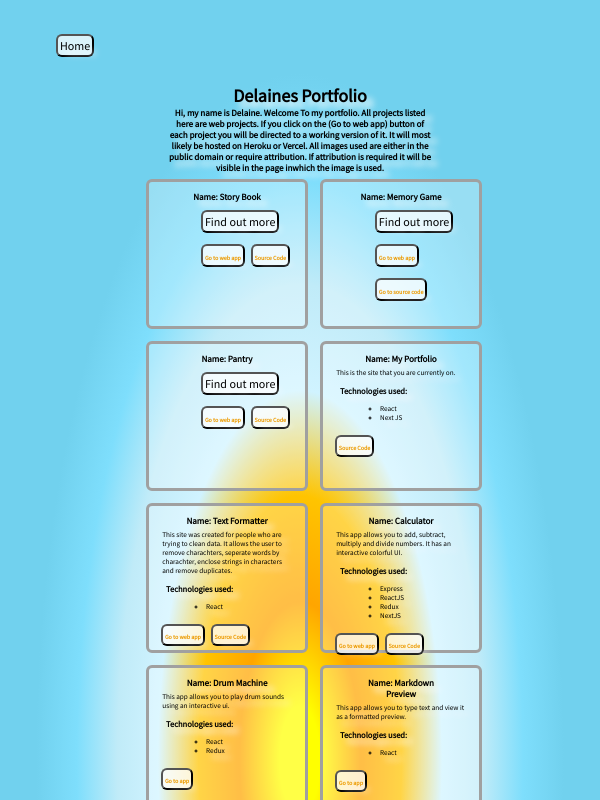
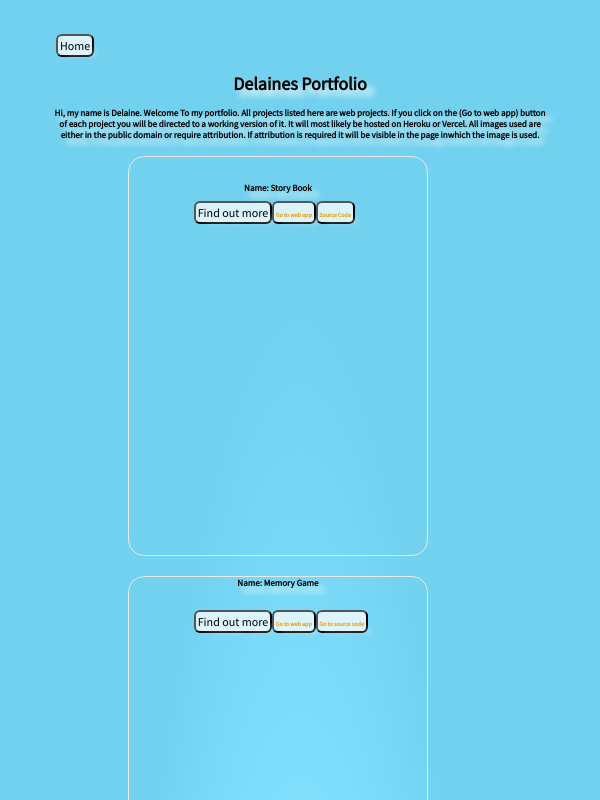
Before and after one commit to delaine3/my-nextjs-portfolio, a Next.js app: page /webProjects in a window 600 px wide. Shown: the top 800 px of the page. Built offline with nearby package versions, Linux system fonts and the light colour scheme.

Commit message:
edited css

```diff
--- a/pages/_app.js
+++ b/pages/_app.js
@@ -1,7 +1,9 @@
 import '../styles/globals.css'
 
 function MyApp({ Component, pageProps }) {
-  return <Component {...pageProps} />
+  return <div className="grid wrapper">
+  <Component {...pageProps} />
+</div>
 }
 
 export default MyApp
--- a/pages/webProjects.js
+++ b/pages/webProjects.js
@@ -15,11 +15,13 @@ export default function WebProjects() {
     <Link href="/">
           <button>Home</button>
         </Link>
-    <div className="webProjects">
+    <div className="">
 <h1 className="delaine" >Delaines Portfolio</h1>
       <h1>Hi, my name is Delaine. Welcome To my portfolio. All projects listed here are web projects. If you click on the (Go to web app) button of each project you will be directed to a working version of it. It will most likely be hosted on Heroku or Vercel. All images used are either in the public domain or require attribution. If attribution is required it will be visible in the page inwhich the image is used.</h1>
       <ul className="tile-list">
         <li className="project-list">
+        <div className="main-content">
+
           <h1> Name: Story Book </h1>
 
           <ul>
@@ -34,9 +36,12 @@ export default function WebProjects() {
               <a href="https://github.com/delaine3/dayDream"> Source Code</a>
             </button>
           </ul>
+          </div>
         </li>
         <li className="project-list">
           <h1> Name: Memory Game </h1>
+          <div className="main-content">
+
           <ul>
           <Link href="/webProjects\memoryGame">
                 <button>Find out more</button>
@@ -55,6 +60,7 @@ export default function WebProjects() {
               </a>
             </button>
           </ul>
+          </div>
         </li>
         <li className="project-list">
           <h1> Name: Pantry</h1>
--- a/styles/globals.css
+++ b/styles/globals.css
@@ -16,59 +16,8 @@ body {
   );
   font-size: x-large;
 }
-@media only screen and (max-width: 600px) {
-  .project-list {
-    width: 150%;
-    height: fit-content;
-    background-color: #ffffffaf;
-    margin: 1vw;
-    padding: 1.5vw;
-    text-align: left;
-    color: inherit;
-    border: 0.5vw solid #a0a0a0;
-    border-radius: 1vw;
-    height: 150px;
-  }
-  h1{
-    font-size: x-large;
-    width: 60%;
-    margin: auto;
-  }
-  p{
-    font-size:100px;
-  }
-  .webProjects {
-    padding: 1%;
-    position: relative;
-    width: fit-content;
-  }
 
-}
-@media only screen and (min-width: 600px) {
-  .project-list {
-    width: 45%;
 
-    background-color: #ffffff46;
-    margin: 1vw;
-    padding: 1.5vw;
-    text-align: left;
-    color: inherit;
-    text-decoration: none;
-    border: 0.5vw solid #a0a0a0;
-    border-radius: 1vw;
-  }
-  .webProjects {
-  padding: 5%;
-  position: relative;
-}
-.project-page{
-  background-color: #ffffffb3;
-  border: 0.5vw solid #a0a0a0;
-  border-radius: 1vw;
-  width: 70%;
-  margin: auto;
-}
-}
 * {
   font-family: "Source Sans Pro", sans-serif;
   box-sizing: border-box;
@@ -152,15 +101,34 @@ h1 {
     #aef6ff9d 71%
   );
 }
-.project-list p{
-  font-size: 1.2vw;
-
+.project-list {
+  display: inline-block;
+  width: 300px;
+  height: 400px;
+  overflow: hidden;
+  border: 1.25px solid rgb(233, 233, 233);
+  border-radius: 16px;
+  margin: 10px;
+  box-shadow: 0 0 10px 5px var(--shadow);
+  position: relative;
+  font-size: 100%;
 }
-
-p {
-  display: block;
-  margin: 3%;
-  left: 0px;
+.project-list * {
+  margin: 0;
+}
+.grid {
+  display: flex;
+  flex-wrap: wrap;
+  justify-content: center;
+}
+.main-content {
+  padding: 25px;
+  position: absolute;
+  top: 0;
+  left: 0;
+  width: 100%;
+  height: 100%;
+  pointer-events: none;
 }
 
 h2 {
```
